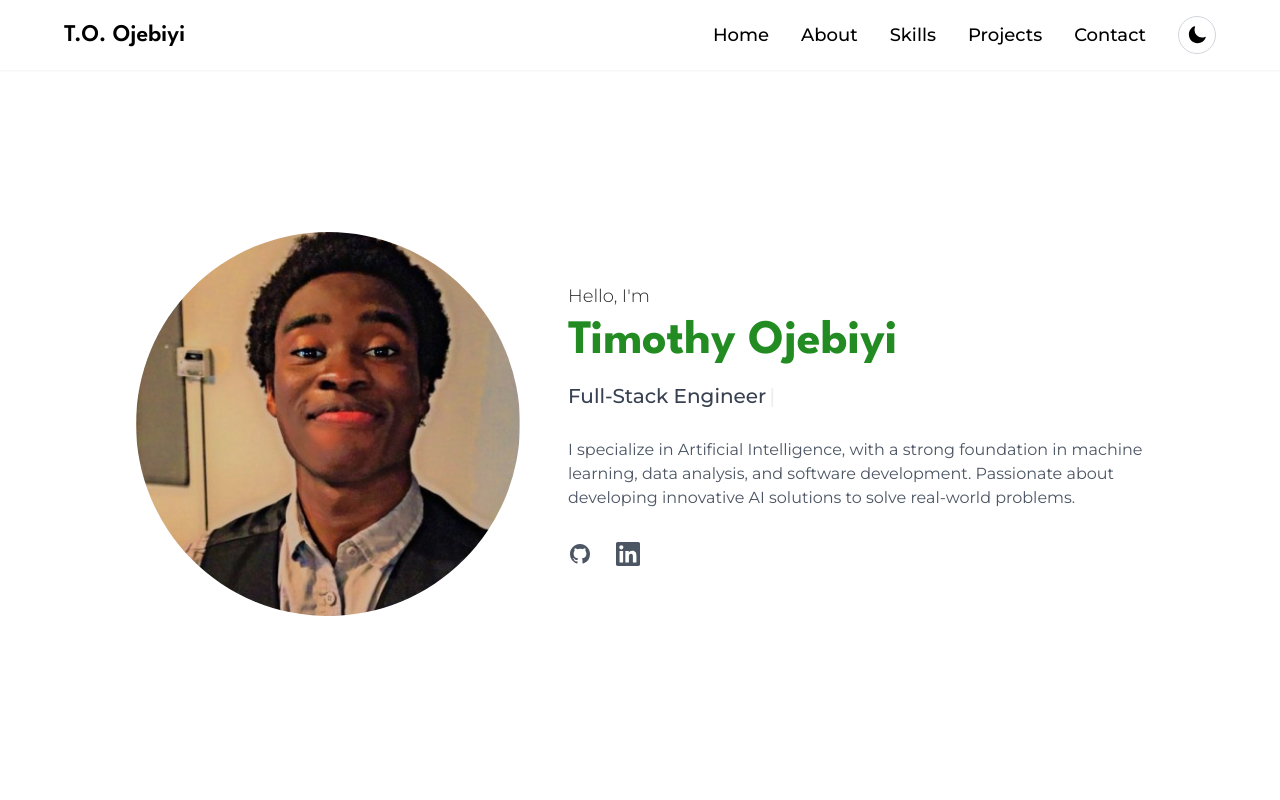
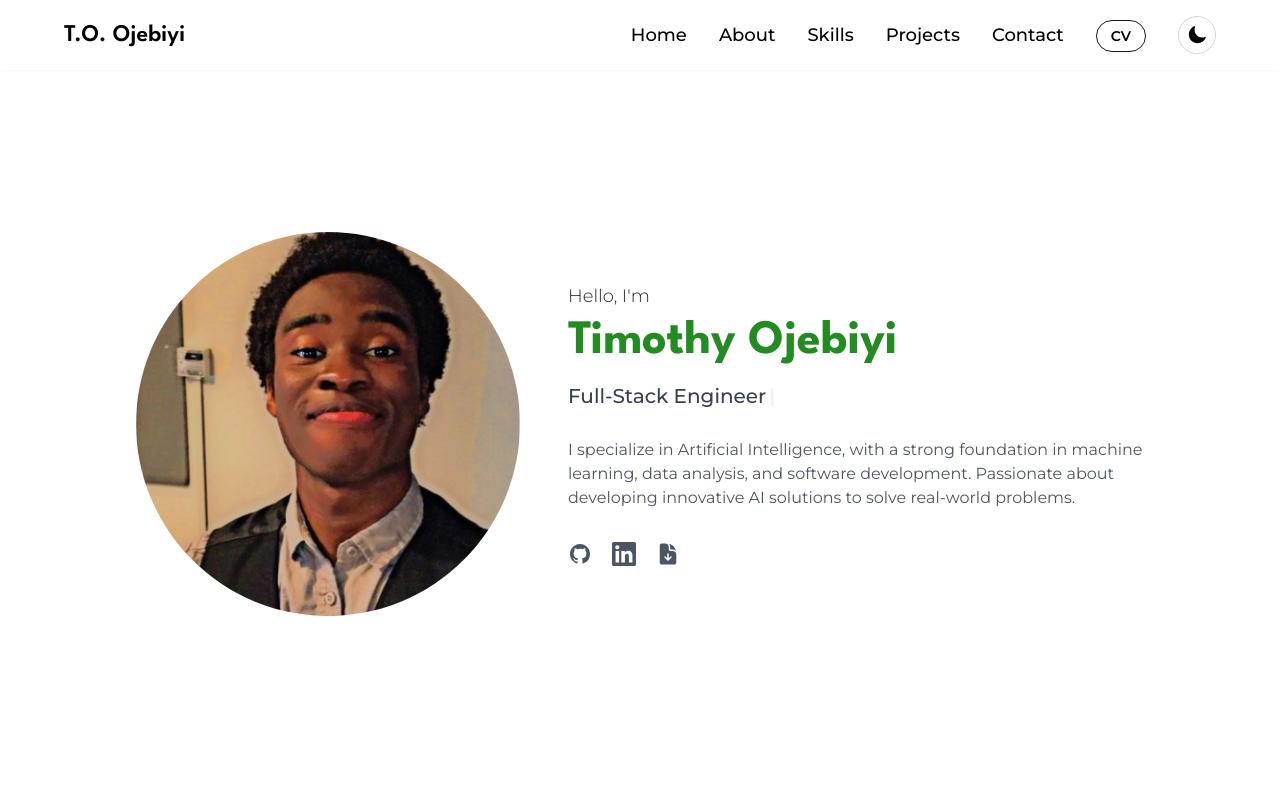
Before and after one commit to coderback/web-portfolio, a Next.js app: page / in a window 1280 px wide. Shown: the top 800 px of the page. Built offline with nearby package versions, Linux system fonts and the light colour scheme.

Commit message:
feat: add CV download icon and update CV document

```diff
--- a/src/components/Footer.jsx
+++ b/src/components/Footer.jsx
@@ -21,6 +21,15 @@ export default function Footer() {
               {link.label}
             </Link>
           ))}
+          <a
+            href="/documents/TIMOTHY_OJEBIYI_CV.pdf"
+            target="_blank"
+            rel="noopener noreferrer"
+            className="hover:text-forest hover:underline underline-offset-8 font-medium"
+            aria-label="View CV"
+          >
+            CV
+          </a>
       </nav>
       <p className="text-sm text-gray-500">
         &copy; 2025 Timothy Ojebiyi. All Rights Reserved.
--- a/src/components/Hero.jsx
+++ b/src/components/Hero.jsx
@@ -3,6 +3,7 @@ import { motion } from 'framer-motion';
 import Image from 'next/image';
 import Link from 'next/link';
 import { Typewriter } from 'react-simple-typewriter';
+import { DocumentArrowDownIcon } from '@heroicons/react/24/solid';
 
 export default function Hero() {
   return (
@@ -63,8 +64,8 @@ export default function Hero() {
           to solve real-world problems.
         </p>
 
-        {/* Social Links */}
-        <div className="flex justify-center lg:justify-start gap-6">
+        {/* Social Links & CV */}
+        <div className="flex items-center justify-center lg:justify-start gap-5">
           <Link
             href="https://github.com/coderback"
             target="_blank"
@@ -85,6 +86,16 @@ export default function Hero() {
               <path d="M20.447 20.452h-3.554v-5.569c0-1.328-.027-3.037-1.852-3.037-1.853 0-2.136 1.445-2.136 2.939v5.667H9.351V9h3.414v1.561h.046c.477-.9 1.637-1.85 3.37-1.85 3.601 0 4.267 2.37 4.267 5.455v6.286zM5.337 7.433c-1.144 0-2.063-.926-2.063-2.065 0-1.138.92-2.063 2.063-2.063 1.14 0 2.064.925 2.064 2.063 0 1.139-.925 2.065-2.064 2.065zm1.782 13.019H3.555V9h3.564v11.452zM22.225 0H1.771C.792 0 0 .774 0 1.729v20.542C0 23.227.792 24 1.771 24h20.451C23.2 24 24 23.227 24 22.271V1.729C24 .774 23.2 0 22.222 0h.003z"/>
             </svg>
           </Link>
+          <a
+            href="/documents/TIMOTHY_OJEBIYI_CV.pdf"
+            target="_blank"
+            rel="noopener noreferrer"
+            aria-label="Download CV"
+            title="Download CV"
+            className="text-gray-600 hover:text-forest dark:text-gray-400 dark:hover:text-forest transition-colors"
+          >
+            <DocumentArrowDownIcon className="w-6 h-6" aria-hidden="true" />
+          </a>
         </div>
       </motion.div>
     </section>
--- a/src/components/Navbar.jsx
+++ b/src/components/Navbar.jsx
@@ -42,6 +42,17 @@ export default function Navbar() {
               </Link>
             </li>
           ))}
+          <li>
+            <a
+              href="/documents/TIMOTHY_OJEBIYI_CV.pdf"
+              target="_blank"
+              rel="noopener noreferrer"
+              className="px-3.5 py-1.5 text-sm font-semibold rounded-full border border-neutral-900 dark:border-white hover:bg-forest hover:border-forest hover:text-white dark:hover:bg-forest dark:hover:border-forest dark:hover:text-white transition-all shadow-sm"
+              aria-label="View CV"
+            >
+              CV
+            </a>
+          </li>
           <li>
             <button
               onClick={() => setDarkMode(!darkMode)}
@@ -99,6 +110,17 @@ export default function Navbar() {
               </Link>
             </li>
           ))}
+          <li>
+            <a
+              href="/documents/TIMOTHY_OJEBIYI_CV.pdf"
+              target="_blank"
+              rel="noopener noreferrer"
+              onClick={() => setIsOpen(false)}
+              className="hover:text-forest hover:underline underline-offset-8"
+            >
+              CV
+            </a>
+          </li>
         </ul>
       </div>
     </header>
```
Also changed, not shown: 1 other file (tests, documents, lock files or other folders).
